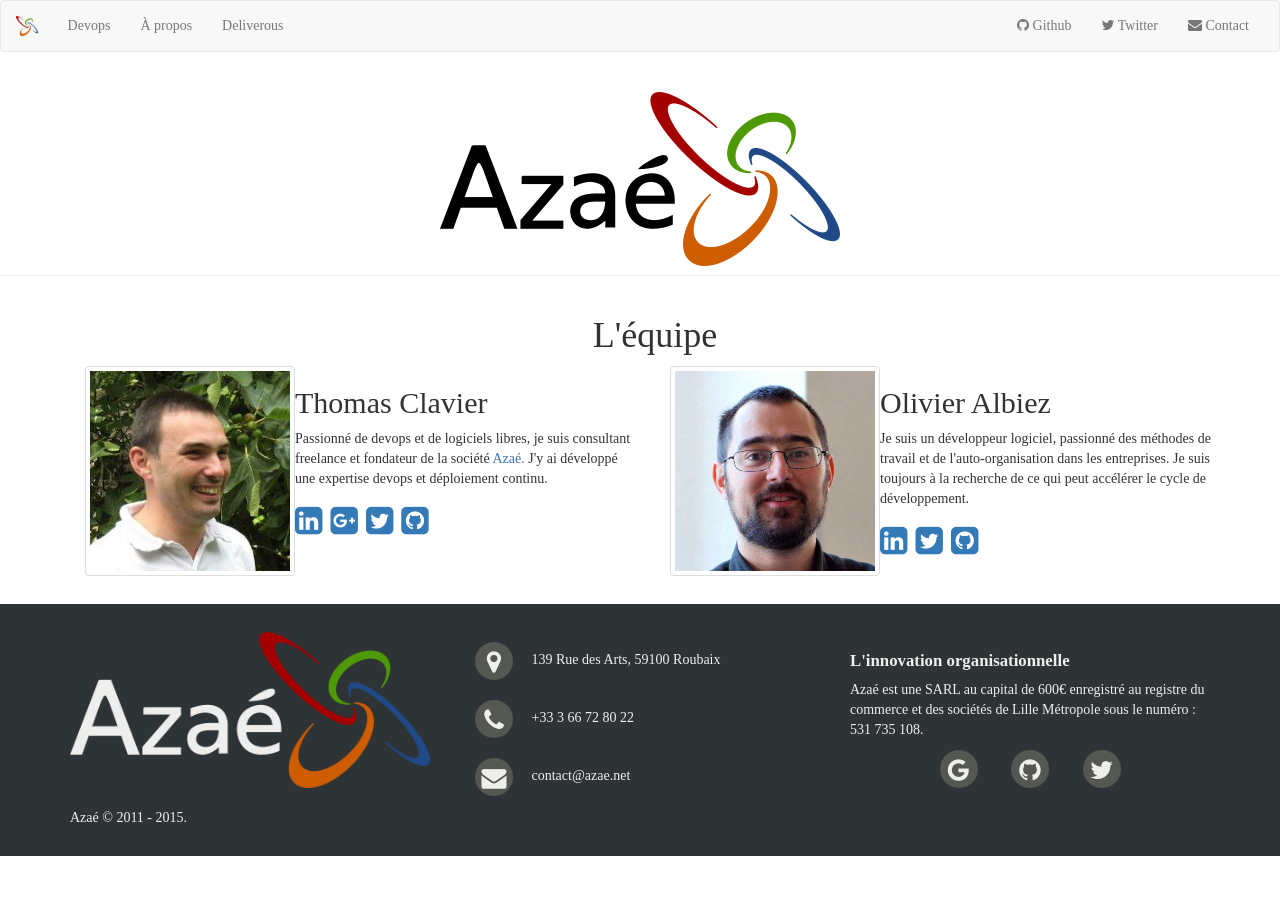
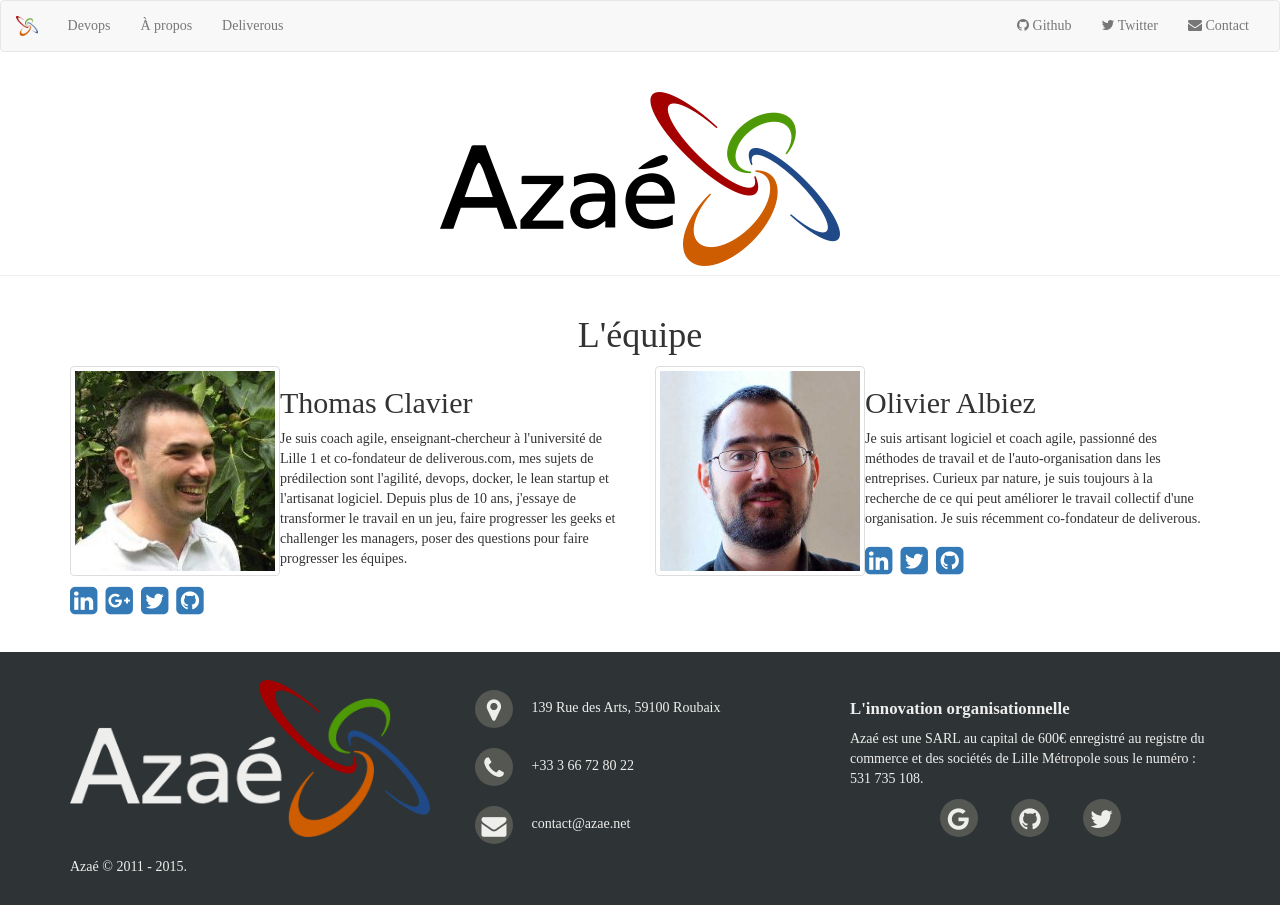
Before and after one commit to coachBZH/azae.net, a Jekyll site: the page built from team.html, in a window 1280 px wide. Built offline with Jekyll 4.4.1, drawn with Linux system fonts in a browser that asks for light colours; nearby versions of some CDN libraries; some web fonts are replaced; library files that are not in the unit come from our copies.

Commit message:
team biography updated

```diff
--- a/team.html
+++ b/team.html
@@ -2,7 +2,6 @@
 layout: default
 title: Équipe
 ---
-<div class='container'>
 <div class='row'>
     <div class='col-md-12 text-center'>
         <h1>
@@ -16,9 +15,7 @@
         Thomas Clavier
         </h2>
         <p>
-                Passionné de devops et de logiciels libres, je suis consultant freelance et fondateur de la société
-                <a href='http://azae.net'>Azaé.</a>
-                J'y ai développé une expertise devops et déploiement continu.
+            Je suis coach agile, enseignant-chercheur à l'université de Lille 1 et co-fondateur de deliverous.com, mes sujets de prédilection sont l'agilité, devops, docker, le lean startup et l'artisanat logiciel. Depuis plus de 10 ans, j'essaye de transformer le travail en un jeu, faire progresser les geeks et challenger les managers, poser des questions pour faire progresser les équipes.
         </p>
         <div style='font-size:32px;'>
             <a href='http://fr.linkedin.com/in/thomasclavier'>
@@ -40,7 +37,9 @@
         <h2>
         Olivier Albiez
         </h2>
-            <p>Je suis un développeur logiciel, passionné des méthodes de travail et de l'auto-organisation dans les entreprises. Je suis toujours à la recherche de ce qui peut accélérer le cycle de développement.</p>
+        <p>
+            Je suis artisant logiciel et coach agile, passionné des méthodes de travail et de l'auto-organisation dans les entreprises. Curieux par nature, je suis toujours à la recherche de ce qui peut améliorer le travail collectif d'une organisation. Je suis récemment co-fondateur de deliverous.
+        </p>
         <div style='font-size:32px;'>
             <a href='http://fr.linkedin.com/in/olivieralbiez'>
                 <i class='fa fa-linkedin-square'></i>
@@ -54,4 +53,3 @@
         </div>
     </div>
 </div>
-</div>
```
Lines whose indentation alone changed are shown as unchanged.
